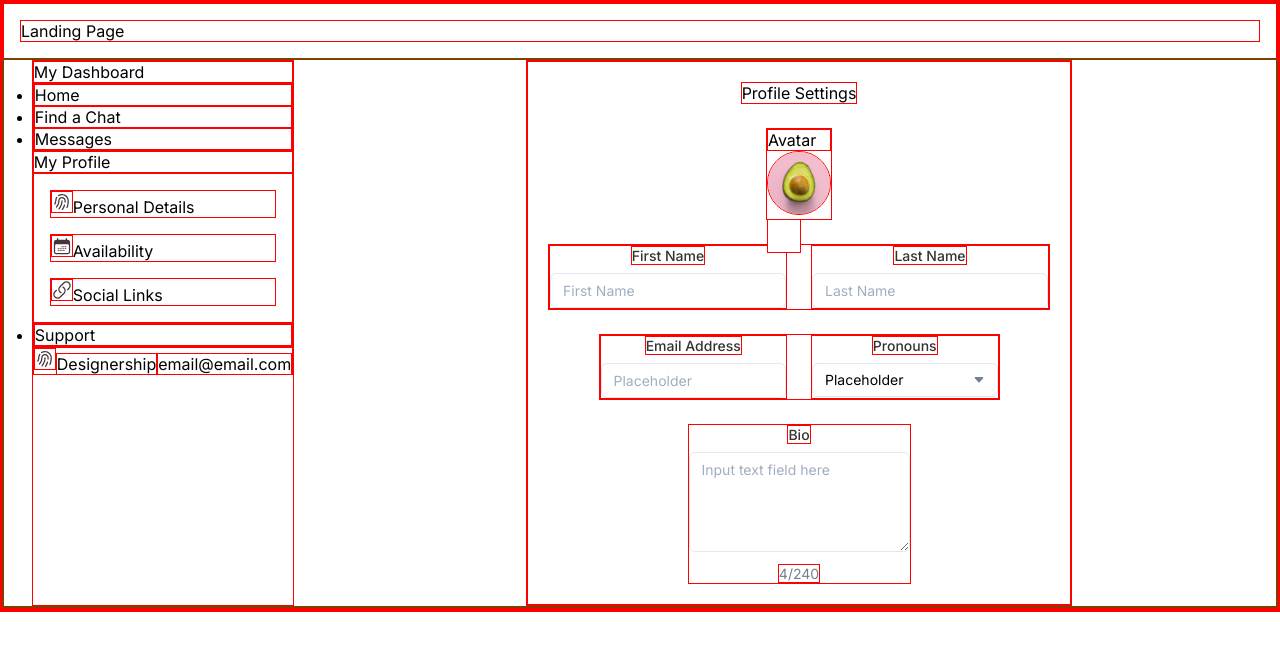
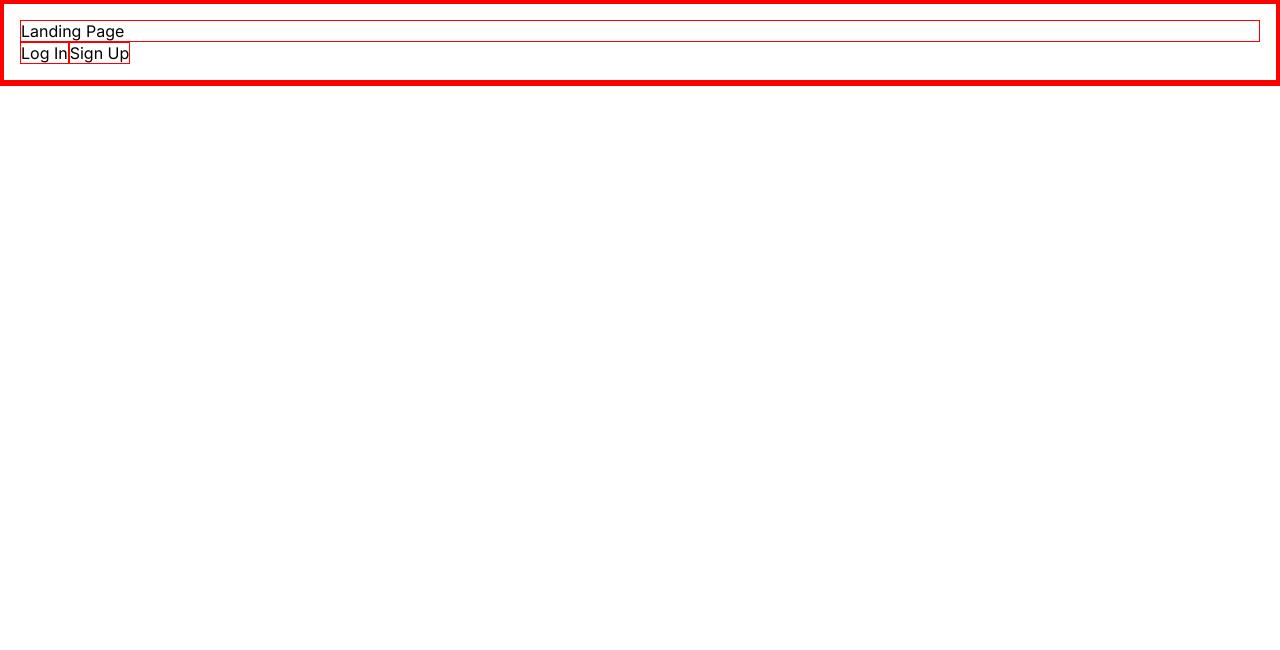
Before and after one commit to vishalicious213/coffee-chat, a React (Vite) app: page / in a window 1280 px wide. Shown: the top 650 px of the page. Built offline with nearby package versions, Linux system fonts and the light colour scheme.

Commit message:
App renders LandingPage on load. LandingPage renders Navbar if login-btn is clicked

```diff
--- a/src/App.jsx
+++ b/src/App.jsx
@@ -6,12 +6,19 @@ import ProfileSettings from './components/features/profile-settings/profile-sett
 import './App.css'
 
 function App() {
-  // const [count, setCount] = useState(0)
+  const [pageToLoad, setPageToLoad] = useState("landingpage")
 
   return (
     <>
-      <LandingPage />
-      <Navbar />
+      {/* <LandingPage changePage={setPageToLoad} /> */}
+
+      {pageToLoad === "landingpage" ? <LandingPage changePage={setPageToLoad} />
+        : pageToLoad === "navbar" ? <Navbar />
+        // : pageToLoad === "social" ? <SocialLinks />
+        // : pageToLoad === "dashboard" ? <Dashboard />
+        : null}
+
+      {/* <Navbar /> */}
       <main>
         {/* <ProfileSettings /> */}
       </main>
--- a/src/components/landing-page/landing-page.jsx
+++ b/src/components/landing-page/landing-page.jsx
@@ -1,10 +1,25 @@
 import React from 'react'
+import { useState } from 'react'
 import "./landing-page.css"
 
-const LandingPage = () => {
+const LandingPage = ({changePage}) => {
+    const [pageToLoad, setPageToLoad] = useState("details")
+
+    const handleClick = (event) => {
+        if (event.target.id === "login-btn") {
+            changePage("navbar")
+        }
+
+        if (event.target.id === "signup-btn") {
+            changePage("signup-btn")
+        }
+    }
+
     return (
         <section id="landing-page" className="landing-page">
             <h1>Landing Page</h1>
+            <button id="login-btn" className="login-btn" onClick={handleClick}>Log In</button>
+            <button id="signup-btn" className="signup-btn" onClick={handleClick}>Sign Up</button>
         </section>
     )
 }
```
